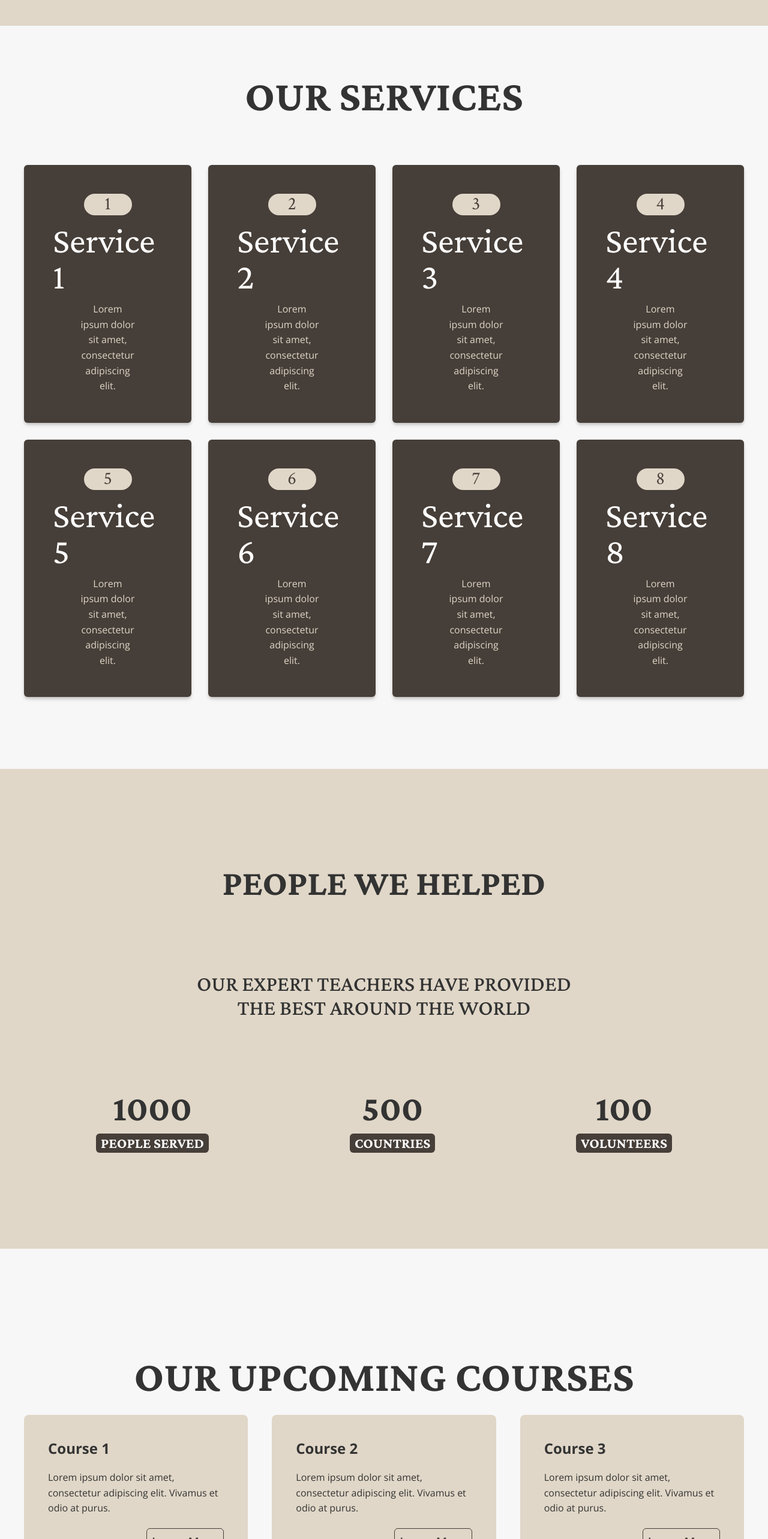
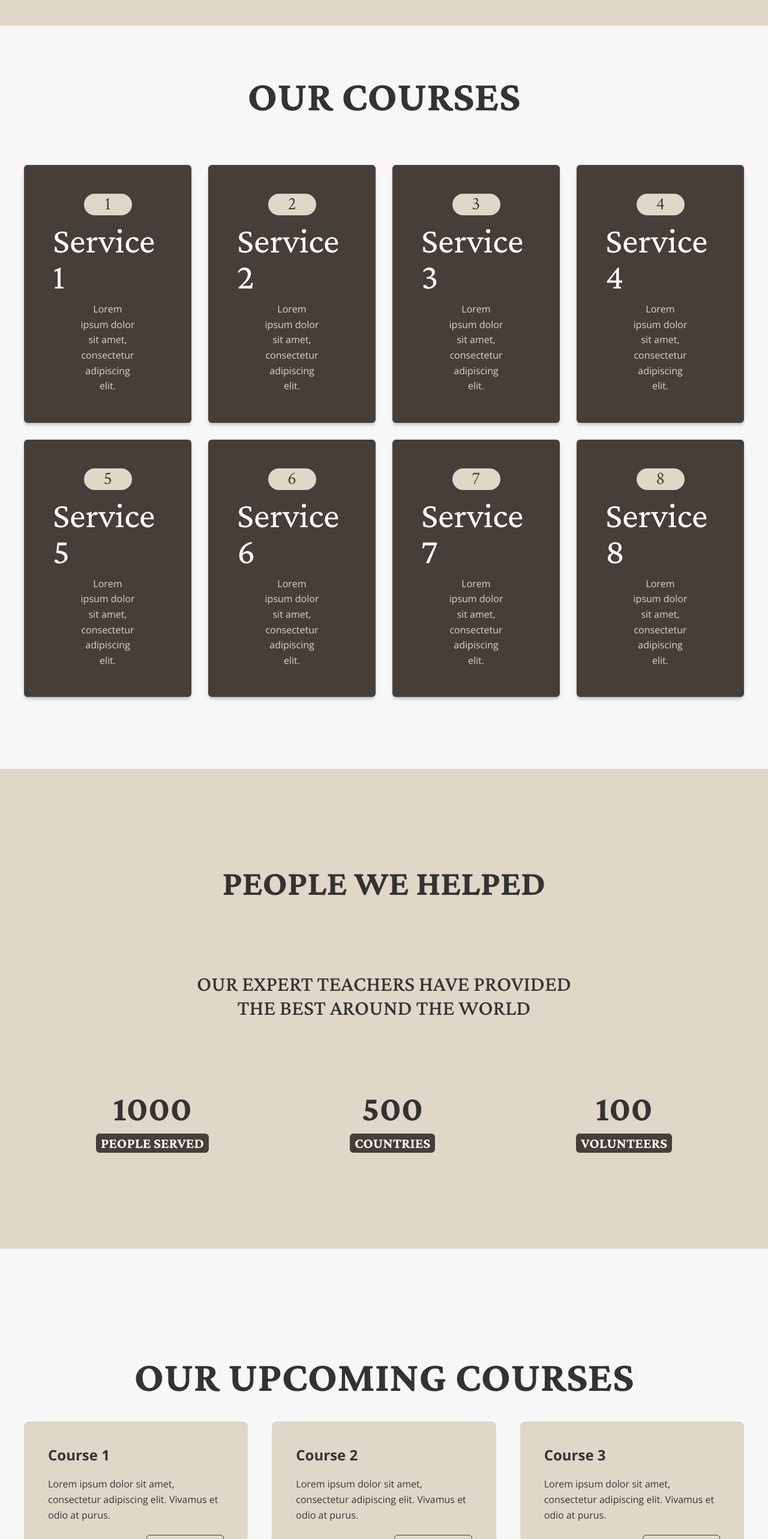
Before and after one commit to vehehgito/bayava-yoga, a React (Vite) app in the folder client/: page / in a window 1280 px wide. Shown: the part 3820-6386 px from the top of the page at 60% size. Built offline with nearby package versions, Linux system fonts and the light colour scheme.

Commit message:
Small formatting changes

```diff
--- a/client/src/Components/Home/Courses.jsx
+++ b/client/src/Components/Home/Courses.jsx
@@ -6,7 +6,7 @@ function Courses() {
 	return (
 		<div className="min-h-screen flex flex-col items-center justify-between py-44 md:gap-0 gap-5">
 			<div>
-				<h1 className="min-[933px]:text-7xl text-4xl font-bold uppercase text-center">
+				<h1 className="min-[933px]:text-7xl text-4xl font-bold uppercase text-center pb-10">
 					Our Upcoming Courses
 				</h1>
 			</div>
@@ -42,7 +42,7 @@ function Courses() {
           </div>
 				</div>
 			</div>
-      <div>
+      <div className="pt-10">
         <BrownButton text="View All Courses" />
       </div>
 		</div>
--- a/client/src/Components/Home/OurServices.jsx
+++ b/client/src/Components/Home/OurServices.jsx
@@ -47,7 +47,7 @@ function OurServices() {
 	return (
 		<div className="min-h-screen flex flex-col items-center justify-between py-20 gap-10">
 			<div className="flex items-center">
-				<h1 className="min-[933px]:text-7xl text-4xl font-bold uppercase">Our Services</h1>
+				<h1 className="min-[933px]:text-7xl text-4xl font-bold uppercase">Our Courses</h1>
 			</div>
 			<div className="">
 				<div className="grid sm:grid-cols-2 md:grid-cols-4 grid-cols-1 items-center justify-center gap-7 p-10">
```
Also changed, not shown: client/src/Components/Courses/Courses.jsx (+9 -13 lines).
